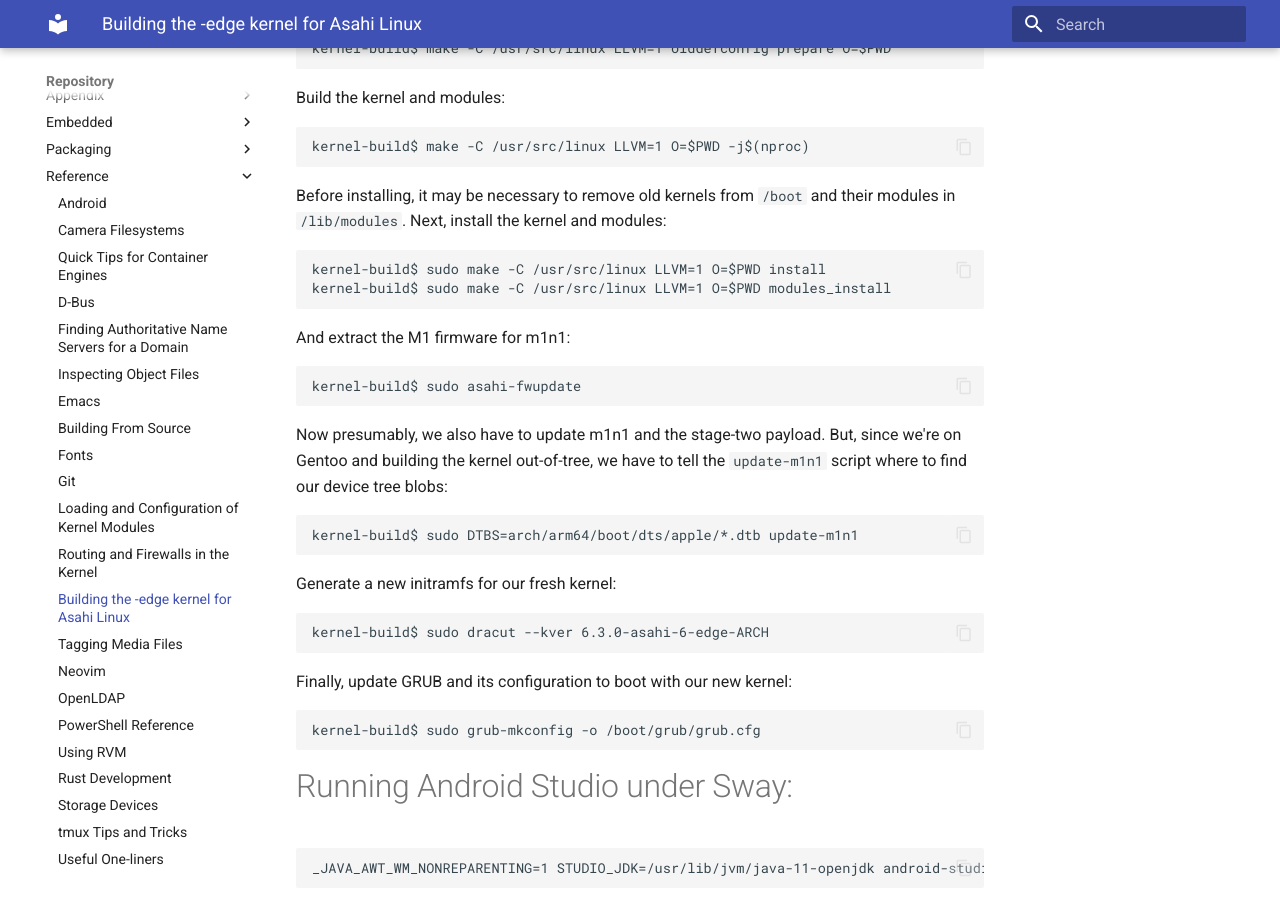
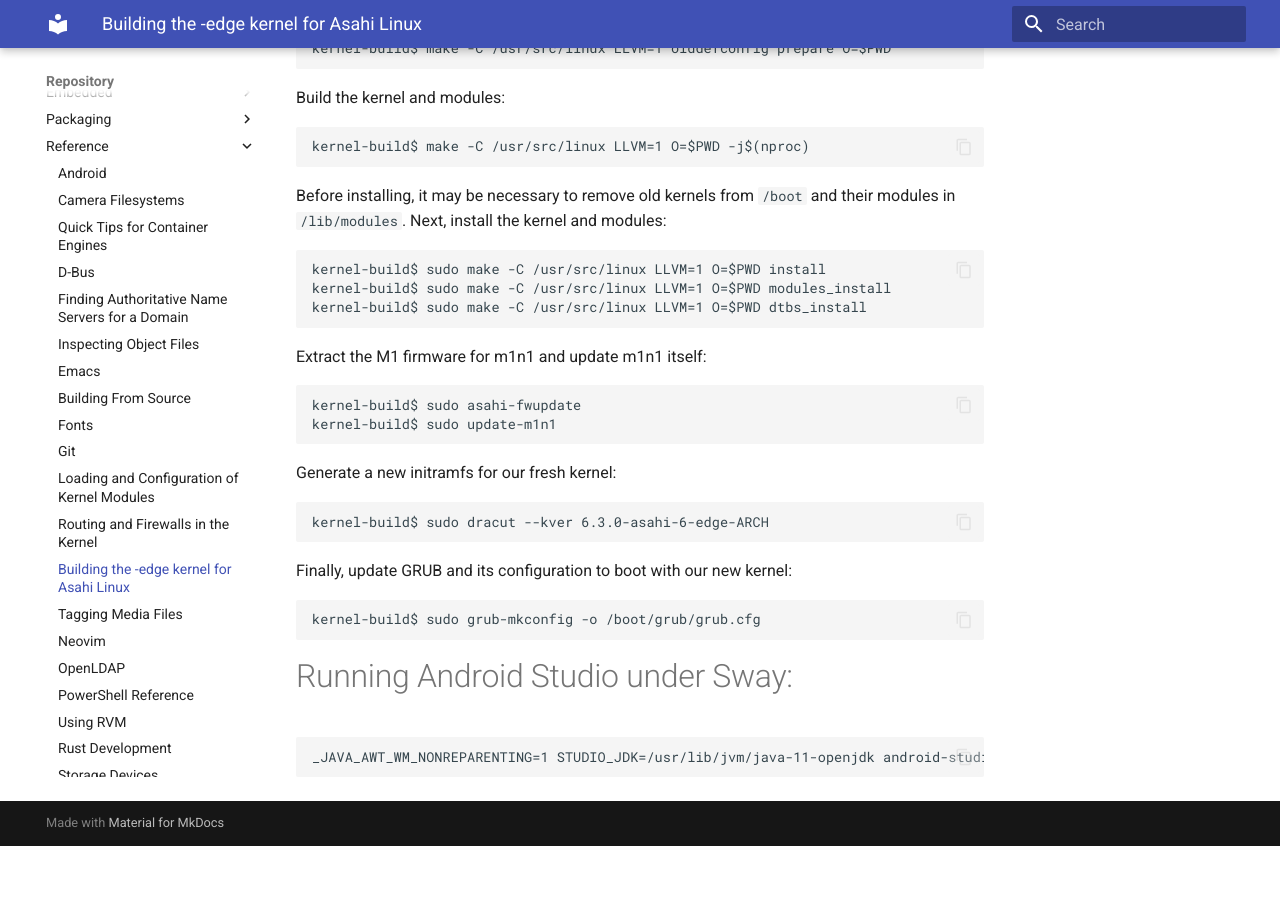
Before and after one commit to AmateurECE/twardyece-repository, an MkDocs documentation site: the page built from docs/Reference/LinuxDesktop.md, in a window 1280 px wide and 900 px high, scrolled down 581 px. Built offline with MkDocs 1.6.1 and Material for MkDocs 9.7.7, drawn with Linux system fonts in a browser that asks for light colours; after the commit the page ends 1427 px from its top, so only the background shows below that.

Commit message:
Kernel build: Update based on latest changes

````diff
--- a/docs/Reference/LinuxDesktop.md
+++ b/docs/Reference/LinuxDesktop.md
@@ -41,20 +41,14 @@ Next, install the kernel and modules:
 ```bash-session
 kernel-build$ sudo make -C /usr/src/linux LLVM=1 O=$PWD install
 kernel-build$ sudo make -C /usr/src/linux LLVM=1 O=$PWD modules_install
+kernel-build$ sudo make -C /usr/src/linux LLVM=1 O=$PWD dtbs_install
 ```
 
-And extract the M1 firmware for m1n1:
+Extract the M1 firmware for m1n1 and update m1n1 itself:
 
 ```bash-session
 kernel-build$ sudo asahi-fwupdate
-```
-
-Now presumably, we also have to update m1n1 and the stage-two payload. But,
-since we're on Gentoo and building the kernel out-of-tree, we have to
-tell the `update-m1n1` script where to find our device tree blobs:
-
-```bash-session
-kernel-build$ sudo DTBS=arch/arm64/boot/dts/apple/*.dtb update-m1n1
+kernel-build$ sudo update-m1n1
 ```
 
 Generate a new initramfs for our fresh kernel:
````
